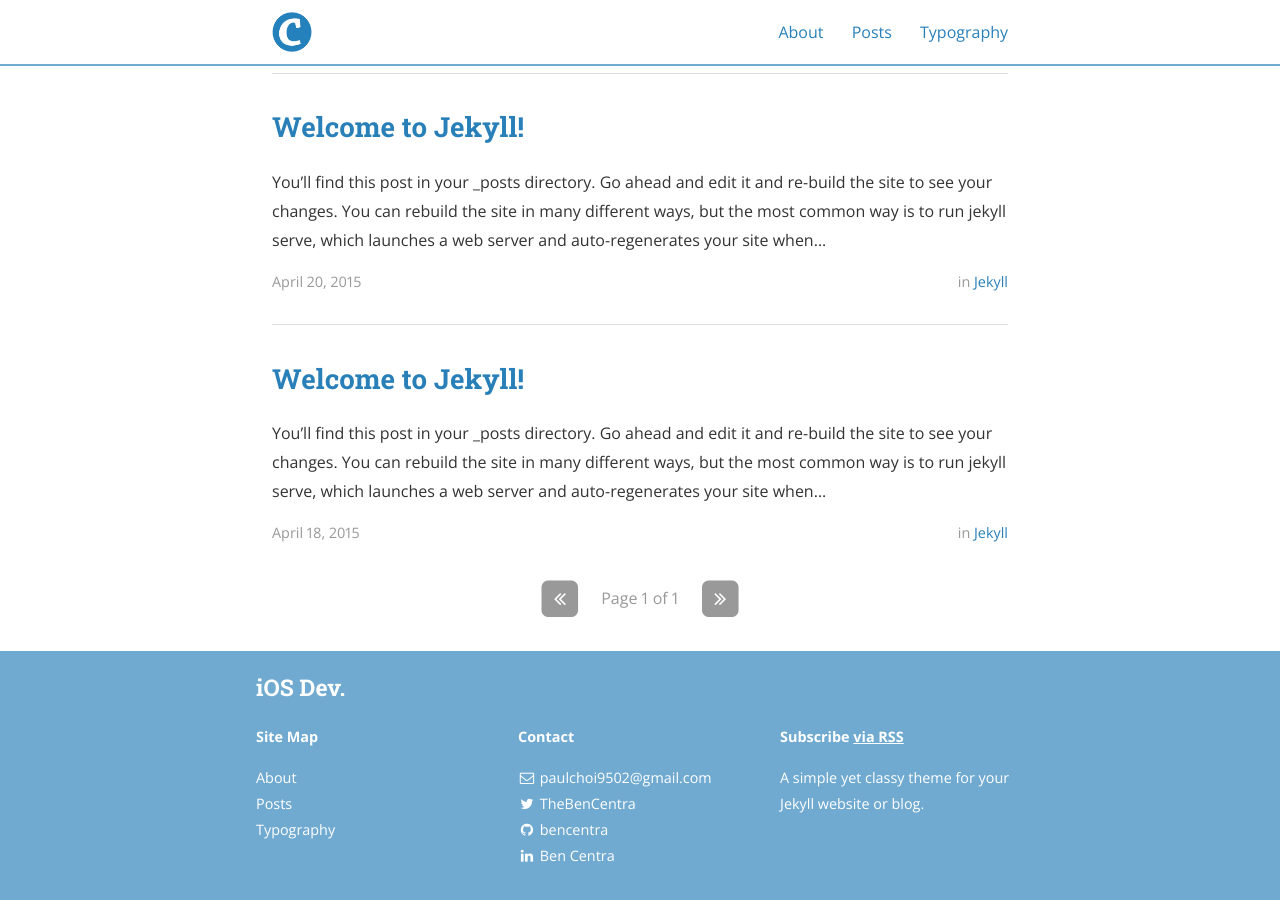
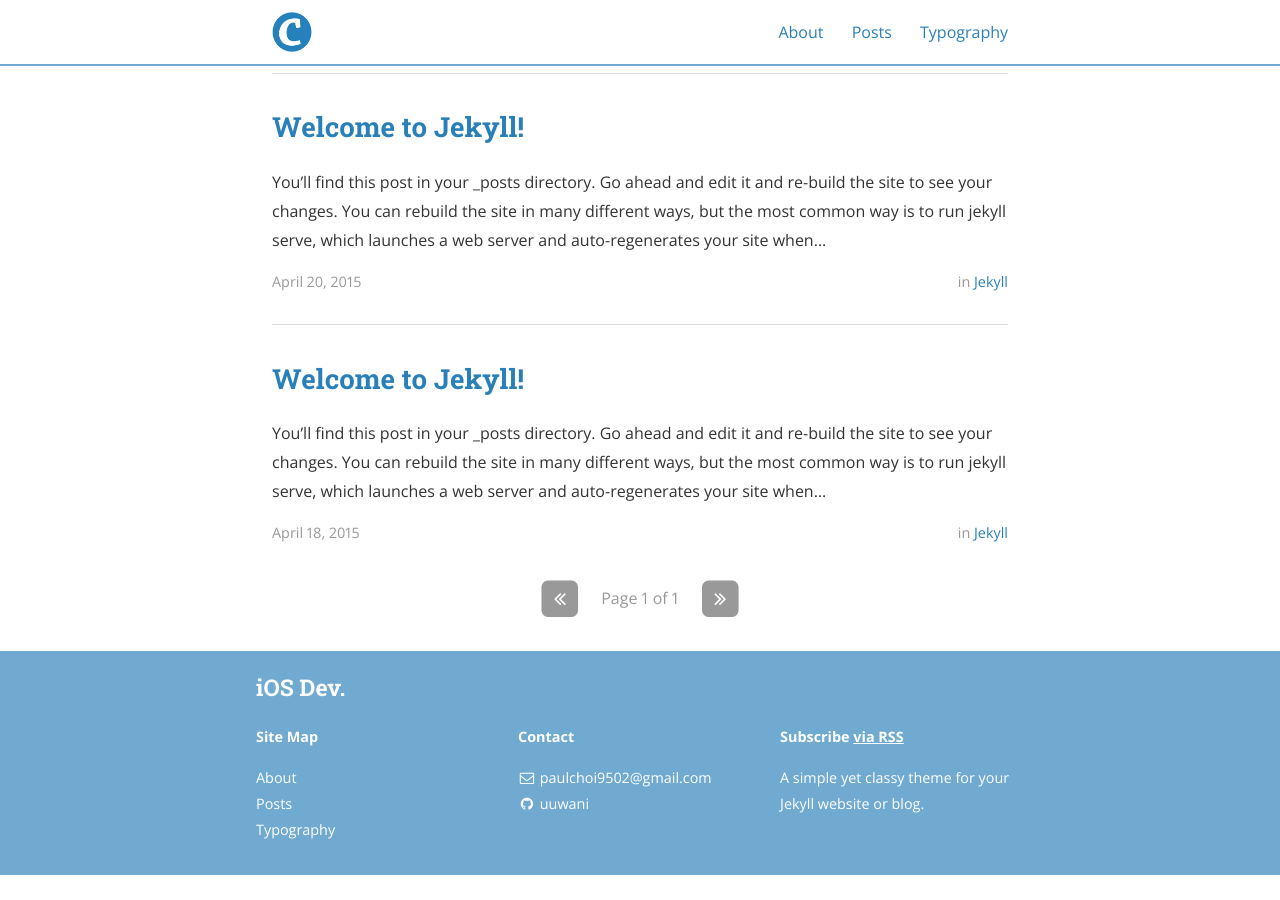
Before and after one commit to uuwani/uuwani.github.io, a Jekyll site: the page built from index.html, in a window 1280 px wide and 900 px high, scrolled down 579 px. Built offline with Jekyll 4.4.1, drawn with Linux system fonts in a browser that asks for light colours; nearby versions of some CDN libraries; the list of posts is cut into pages by our own code; after the commit the page ends 1454 px from its top, so only the background shows below that.

Commit message:
first post

```diff
--- a/_config.yml
+++ b/_config.yml
@@ -79,7 +79,8 @@ social:
   - name: Twitter
     icon: twitter
     username: TheBenCentra
-    url: https://twitter.com/TheBenCentra
+#    url: https://twitter.com/TheBenCentra
+    url: ""
     desc: Follow me on Twitter
     share: true
 
@@ -92,15 +93,16 @@ social:
 
   - name: GitHub
     icon: github
-    username: bencentra
-    url: https://github.com/bencentra
+    username: uuwani
+    url: https://github.com/uuwani
     desc: Fork me on GitHub
     share: false
 
   - name: LinkedIn
     icon: linkedin
     username: Ben Centra
-    url: https://www.linkedin.com/pub/ben-centra/47/769/60a
+#    url: https://www.linkedin.com/pub/ben-centra/47/769/60a
+    url: ""
     desc: Connect with me on LinkedIn
     share: true
 
```
